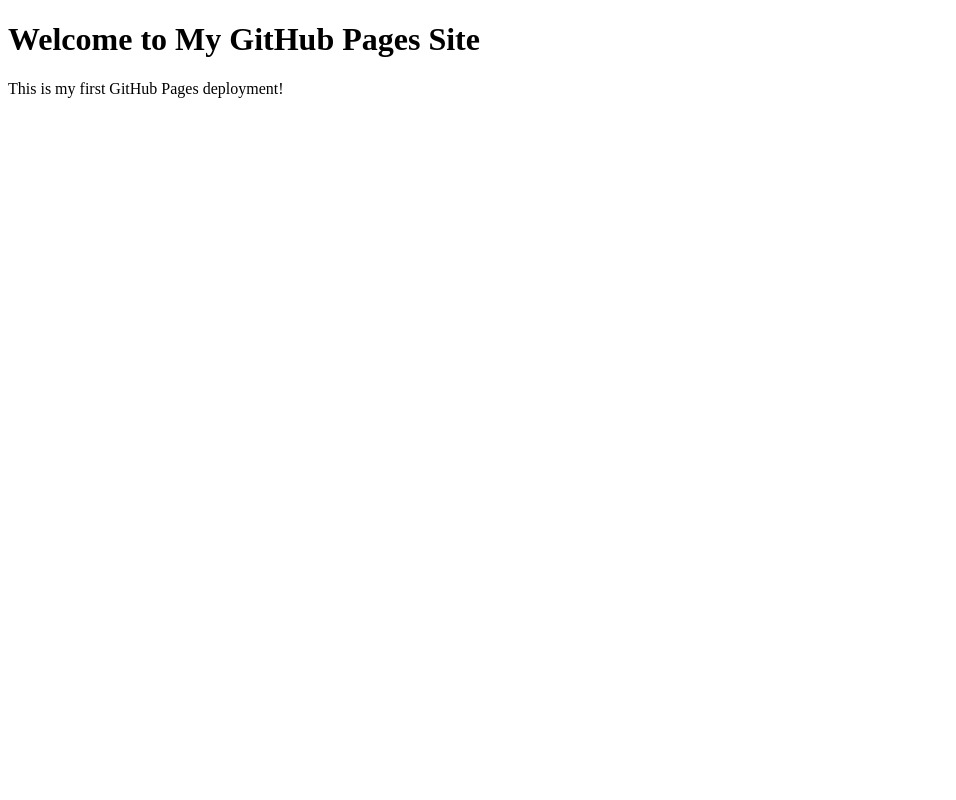
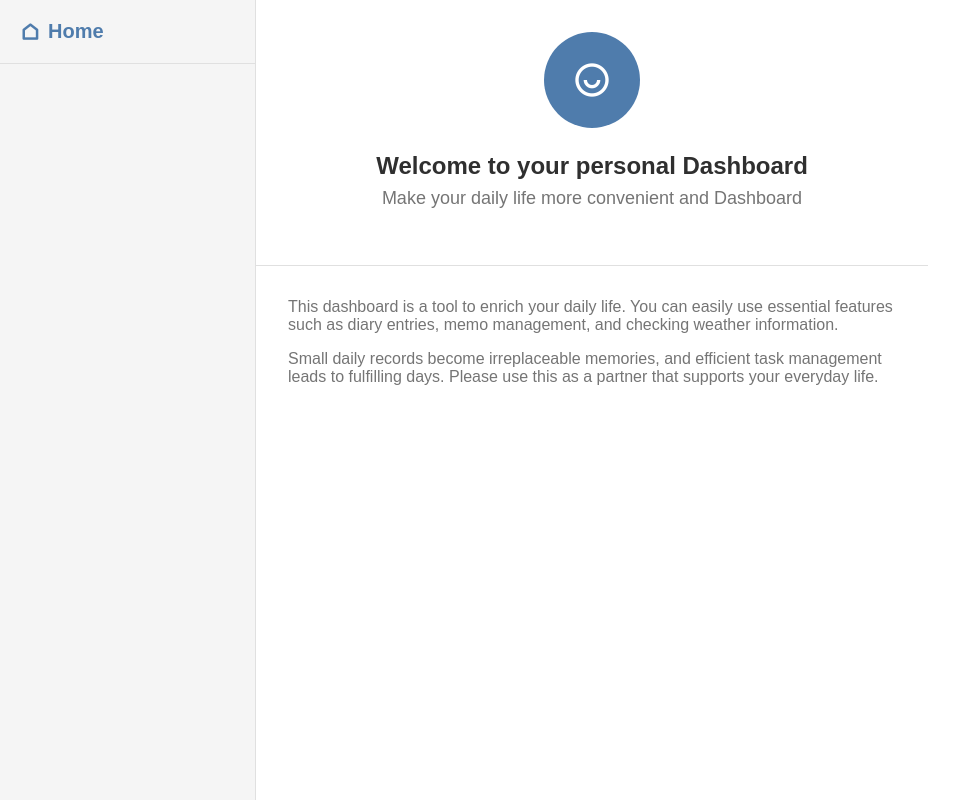
Before and after one commit to zeromaitter/my-first-web-app, a plain HTML site: page index.html in a window 1280 px wide. Shown: the whole page, without its empty margins (0-956 px from the left). Drawn offline with nearby package versions, Linux system fonts and the light colour scheme.

Commit message:
Add files via upload

```diff
--- a/index.html
+++ b/index.html
@@ -1,12 +1,43 @@
 <!DOCTYPE html>
 <html lang="en">
-<head>
-    <meta charset="UTF-8">
-    <meta name="viewport" content="width=device-width, initial-scale=1.0">
-    <title>My GitHub Pages Site</title>
-</head>
-<body>
-    <h1>Welcome to My GitHub Pages Site</h1>
-    <p>This is my first GitHub Pages deployment!</p>
-</body>
+  <head>
+    <meta charset="UTF-8" />
+    <meta name="viewport" content="width=device-width, initial-scale=1.0" />
+   <link rel="stylesheet" href="./style.css" />
+    <link href="https://cdn.jsdelivr.net/npm/remixicon@4.5.0/fonts/remixicon.css" rel="stylesheet" />
+    <title>Dashboard</title>
+  </head>
+  <body>
+    <div class="dashboard-container">
+      <aside class="sidebar">
+        <div class="sidebar-header">
+          <a href="#" class="sidebar-home" deta-tab="home">
+            <span class="ri-home-line"></span>
+            <span>Home</span>
+          </a>
+        </div>
+      </aside>
+     <main class="main-content">
+      <section class="content-section" id="home">
+        <header class="section-header">
+          <div class="profile-circle">
+            <span class="ri-user-smile-line"></span>
+          </div>
+          <h1 class="section-title">Welcome to your personal Dashboard</h1>
+          <p class="section-subtitle">Make your daily life more convenient and Dashboard</p>
+        </header>
+        <div class="section-body">
+          <div class="section-description">
+            <p>
+              This dashboard is a tool to enrich your daily life. You can easily use essential features such as diary entries, memo management, and checking weather information.
+            </p>
+            <p>
+              Small daily records become irreplaceable memories, and efficient task management leads to fulfilling days. Please use this as a partner that supports your everyday life.
+            </p>
+          </div>
+        </div>
+      </section>
+    </main>
+    </div>
+  </body>
 </html>
--- /dev/null
+++ b/style.css
@@ -0,0 +1,112 @@
+/* ブラウザで設定されているスタイルのリセット・共通設定 */
+/* 消さないでください */
+*,
+*::before,
+*::after {
+  box-sizing: border-box;
+}
+body,
+h1,
+h2,
+h3,
+p,
+ul,
+li,
+form,
+input,
+textarea,
+select,
+button {
+  margin: 0;
+  padding: 0;
+  font-family: sans-serif;
+}
+
+ul {
+  list-style: none;
+}
+/* スタイルのリセット終了 */
+
+/* サイドバーとメインコンテンツを包むための要素のスタイルを書いてください */
+.dashboard-container {
+  display: flex;
+  height: 100vh;
+}
+
+.sidebar {
+  width:256px;
+  height: 100%;
+  display: flex;
+  flex-direction: column;
+  background-color: #f5f5f5;
+  border-right: 1px solid #e0e0e0;
+  flex-shrink: 0;
+}
+
+.sidebar-header {
+  padding: 20px;
+  border-bottom: 1px solid #e0e0e0;
+}
+
+.sidebar-home {
+  font-size: 1.25rem;
+  font-weight:600;
+  color: #4f7cac;
+  display: flex;
+  align-items: center;
+  gap:8px;
+  text-decoration: none;
+}
+
+.section-header {
+  background-color: white;
+  padding: 32px;
+  text-align: center;
+  border-bottom: 1px solid #e0e0e0;
+}
+
+.profile-circle {
+  background-color: #4f7cac;
+  height:96px;
+  width:96px;
+  border-radius: 50%;
+  display: flex;
+  justify-content:center;
+  align-items: center;
+  margin: auto;
+  margin-bottom: 24px;
+}
+
+.ri-user-smile-line {
+  font-size: 2.5rem;
+  color: white;
+}
+
+.section-title {
+  font-size: 1.5rem;
+  font-weight: 600;
+  color: #2f2f2f;
+  margin-bottom: 8px;
+}
+
+.section-subtitle {
+  font-size: 1.125rem;
+  color: #757575;
+  margin-bottom: 24px;
+}
+
+.section-body {
+  max-width: 672px;
+  margin: 0 auto;
+  padding: 32px;
+  color: #757575;
+}
+
+.section-body p {
+  margin-bottom: 16px;
+  justify-content: center;
+}
+
+.content-section {
+  flex: 1;
+}
```
